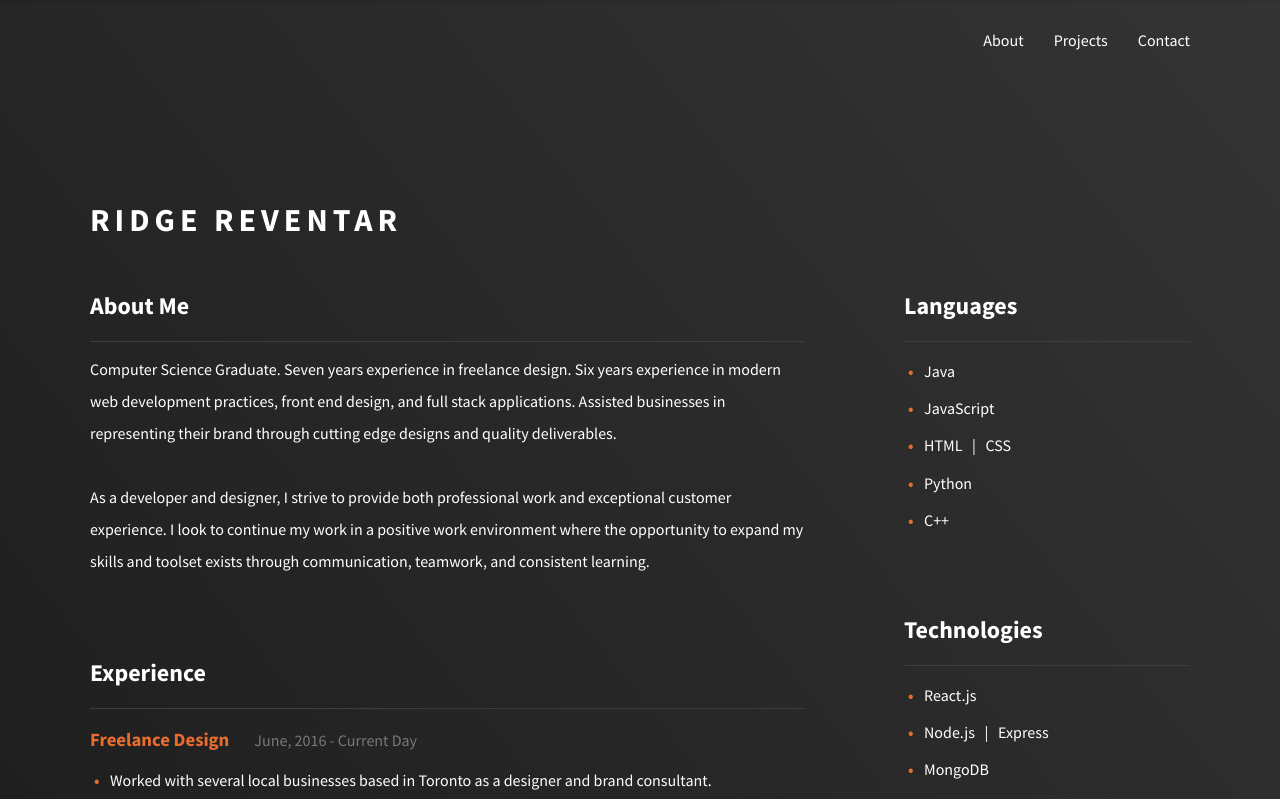
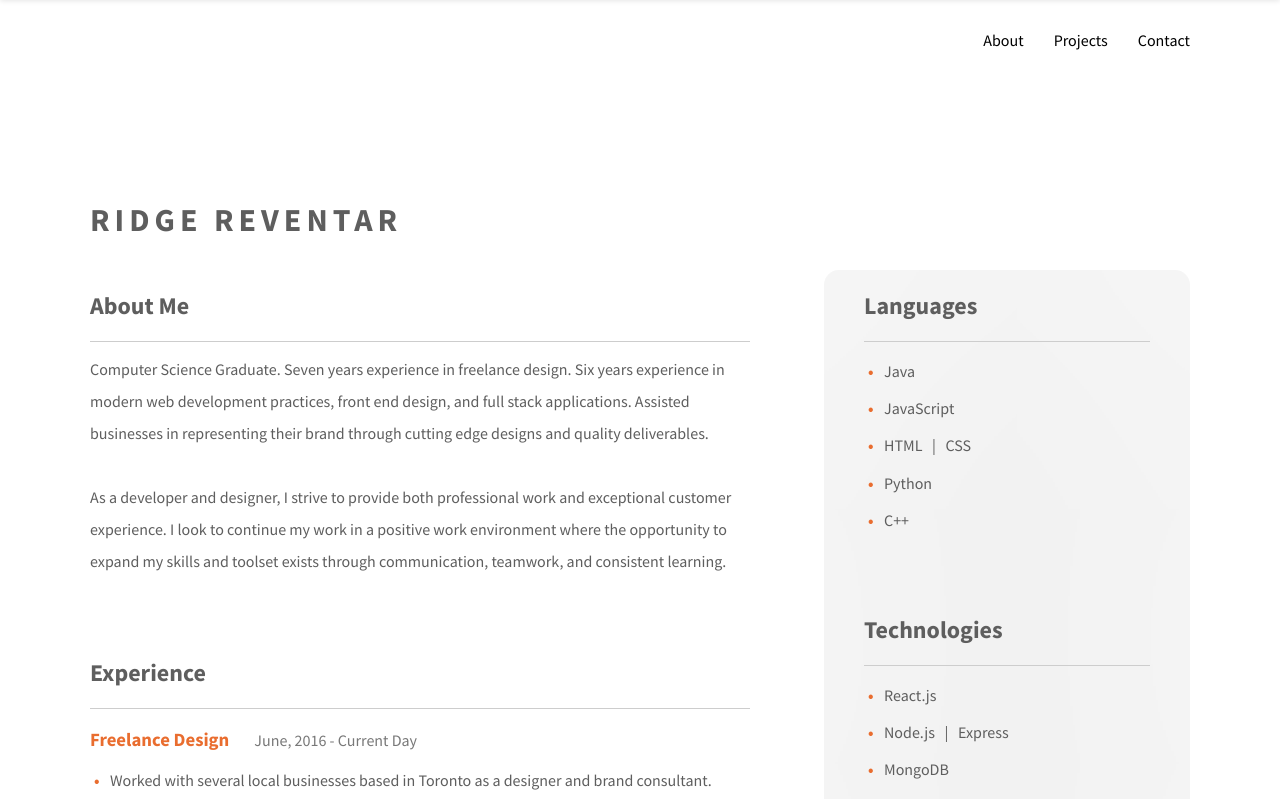
Before and after one commit to ridgereventar/ridgesite, a React (Create React App) app: page /about in a window 1280 px wide. Shown: the top 799 px of the page. Built offline with nearby package versions, Linux system fonts and the light colour scheme; what react-in-viewport would draw is missing.

Commit message:
updated about and contact

```diff
--- a/src/components/Socials.js
+++ b/src/components/Socials.js
@@ -2,17 +2,17 @@ import React from 'react'
 
 import '../styles/styles.css';
 
-function Socials() {
+const Socials = ({dark}) => {
     return (
         <div className="socials">
-            <a id="mail" className="social-icon" href="mailto:ridge.reventar@gmail.com">
+            <a id="mail" className={`social-icon ${dark? "dark-icon" : ""}`} href="mailto:ridge.reventar@gmail.com">
                 <span>&#160;</span>
             </a>
             {/* <div id="ig" className="social-icon"></div> */}
-            <a id="linked" className="social-icon" href="https://www.linkedin.com/in/ridge-reventar-76a12a214/" target="_blank" rel="noreferrer">
+            <a id="linked" className={`social-icon ${dark? "dark-icon" : ""}`} href="https://www.linkedin.com/in/ridge-reventar-76a12a214/" target="_blank" rel="noreferrer">
                 <span>&#160;</span>
             </a>
-            <a id="git" className="social-icon" href="https://github.com/ridgereventar" target="_blank" rel="noreferrer">
+            <a id="git" className={`social-icon ${dark? "dark-icon" : ""}`} href="https://github.com/ridgereventar" target="_blank" rel="noreferrer">
                 <span>&#160;</span>
             </a>
         </div>
--- a/src/pages/About.js
+++ b/src/pages/About.js
@@ -18,9 +18,9 @@ const About = (props) => {
 
     return (
         <>
-            <Nav defaultNav={false}/>
+            <Nav defaultNav={true}/>
             <div className="about-container">
-
+                {/* <div className="about-slant"/> */}
                 <div className="container about-header">
                     <Fade>
                         <h1>RIDGE REVENTAR</h1>
--- a/src/pages/Contact.js
+++ b/src/pages/Contact.js
@@ -22,14 +22,15 @@ const Contact = (props) => {
 
     return (
         <>
-            <Nav defaultNav={false}/>
+            <Nav defaultNav={true}/>
 
             <div className="contact-container">
+                {/* <div className="hero-slant"/> */}
                 <div className="container contact-content">
                     <div>
                         <Fade left>
                             <h1>Get in touch</h1>
-                            <Socials/>
+                            <Socials dark={true}/>
                         </Fade>
                     </div>
                     <Lottie
--- a/src/styles/_about.scss
+++ b/src/styles/_about.scss
@@ -1,9 +1,8 @@
 .about-container {
     width: 100%;
     height: max-content;
-    background-image: linear-gradient(to top right, #181818, #343434);
     overflow: hidden;
-    color: white;
+    color: #5E5E5E;
 }
 
 .about-header {
@@ -19,10 +18,16 @@
     display: flex;
     justify-content: space-between;
     .about-col1 {
-        width: 65%;
+        width: 60%;
     }
     .about-col2 {
         width: 26%;
+        height: max-content;
+        padding: 0 40px;
+        border-radius: 15px;
+        // background-image: linear-gradient(to top right, rgba(0, 0, 0, .05), rgba(0, 0, 0, .001));
+        background-color: rgba(0, 0, 0, .05);
+        box-shadow: inset 0 0 2000px rgba(255, 255, 255, .5);
     }
 }
 
@@ -30,7 +35,7 @@
     margin-bottom: 80px;
     h2 {
         padding-bottom: 20px;
-        border-bottom: 1px solid #3D3D3D;
+        border-bottom: 1px solid #CDCDCD;
         margin-bottom: 0;
     }
     h3 {
@@ -73,13 +78,28 @@
         }
         .about-col2 {
             width: 100%;
+            padding: 0 0;
+            border-radius: 0px;
+            background-color: unset;
+            box-shadow: unset;
         }
     }
 }
 
 .about-proj-link {
-    color: #A0A0A0;
+    color: black;
     &:hover{
         color:#E96D2F;
     }
 }
+
+.about-slant {
+    position: absolute;
+    top: 0;
+    width: 100%;
+    height: 75%;
+    background-image: linear-gradient(to top right, #FDFDFD, #D5D5D5);
+    transform-origin: left bottom;
+    transform: skewY(-10deg);
+    z-index: -1;
+}
--- a/src/styles/styles.css
+++ b/src/styles/styles.css
@@ -132,6 +132,16 @@
 
 #git:hover {
   background-image: url("../images/gitc.png");
+}
+
+.dark-icon {
+  -webkit-filter: invert(0.5);
+          filter: invert(0.5);
+}
+
+.dark-icon:hover {
+  -webkit-filter: unset;
+          filter: unset;
 }
 
 @media screen and (max-width: 500px) {
@@ -415,10 +425,8 @@
   height: -webkit-max-content;
   height: -moz-max-content;
   height: max-content;
-  background-image: -webkit-gradient(linear, left bottom, right top, from(#181818), to(#343434));
-  background-image: linear-gradient(to top right, #181818, #343434);
   overflow: hidden;
-  color: white;
+  color: #5E5E5E;
 }
 
 .about-header {
@@ -441,11 +449,19 @@
 }
 
 .about-content .about-col1 {
-  width: 65%;
+  width: 60%;
 }
 
 .about-content .about-col2 {
   width: 26%;
+  height: -webkit-max-content;
+  height: -moz-max-content;
+  height: max-content;
+  padding: 0 40px;
+  border-radius: 15px;
+  background-color: rgba(0, 0, 0, 0.05);
+  -webkit-box-shadow: inset 0 0 2000px rgba(255, 255, 255, 0.5);
+          box-shadow: inset 0 0 2000px rgba(255, 255, 255, 0.5);
 }
 
 .about-section {
@@ -454,7 +470,7 @@
 
 .about-section h2 {
   padding-bottom: 20px;
-  border-bottom: 1px solid #3D3D3D;
+  border-bottom: 1px solid #CDCDCD;
   margin-bottom: 0;
 }
 
@@ -513,22 +529,39 @@
   }
   .about-content .about-col2 {
     width: 100%;
+    padding: 0 0;
+    border-radius: 0px;
+    background-color: unset;
+    -webkit-box-shadow: unset;
+            box-shadow: unset;
   }
 }
 
 .about-proj-link {
-  color: #A0A0A0;
+  color: black;
 }
 
 .about-proj-link:hover {
   color: #E96D2F;
 }
 
+.about-slant {
+  position: absolute;
+  top: 0;
+  width: 100%;
+  height: 75%;
+  background-image: -webkit-gradient(linear, left bottom, right top, from(#FDFDFD), to(#D5D5D5));
+  background-image: linear-gradient(to top right, #FDFDFD, #D5D5D5);
+  -webkit-transform-origin: left bottom;
+          transform-origin: left bottom;
+  -webkit-transform: skewY(-10deg);
+          transform: skewY(-10deg);
+  z-index: -1;
+}
+
 .contact-container {
   width: 100%;
   height: 100vh;
-  background-image: -webkit-gradient(linear, left bottom, right top, from(#181818), to(#343434));
-  background-image: linear-gradient(to top right, #181818, #343434);
   overflow: hidden;
   display: -webkit-box;
   display: -ms-flexbox;
@@ -553,7 +586,7 @@
   -webkit-box-align: center;
       -ms-flex-align: center;
           align-items: center;
-  color: white;
+  color: #5E5E5E;
 }
 
 .contact-content h1 {
@@ -562,17 +595,23 @@
 }
 
 .full-anim {
-  max-width: 550px;
+  position: absolute;
+  right: 11vw;
+  max-width: 700px;
   opacity: 0.1;
+  -webkit-filter: invert(1);
+          filter: invert(1);
 }
 
 .full-anim-center {
   max-width: 550px;
   opacity: 0.1;
+  -webkit-filter: invert(1);
+          filter: invert(1);
   display: none;
 }
 
-@media screen and (max-width: 905px) {
+@media screen and (max-width: 768px) {
   .contact-content {
     -webkit-box-orient: vertical;
     -webkit-box-direction: normal;
```
Also changed, not shown: src/styles/_Footer.scss (+8 -0 lines), src/styles/_contact.scss (+7 -4 lines), 2 other files (tests, documents, lock files or other folders).
